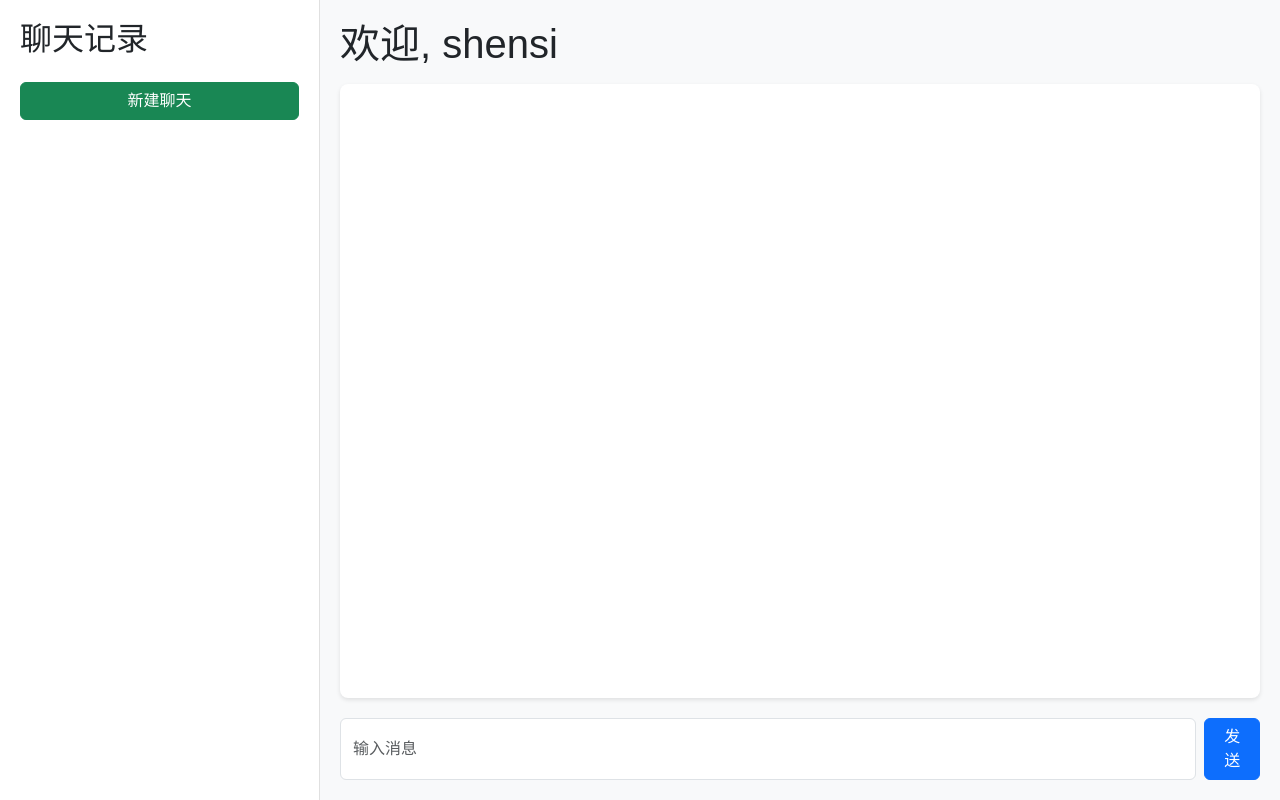
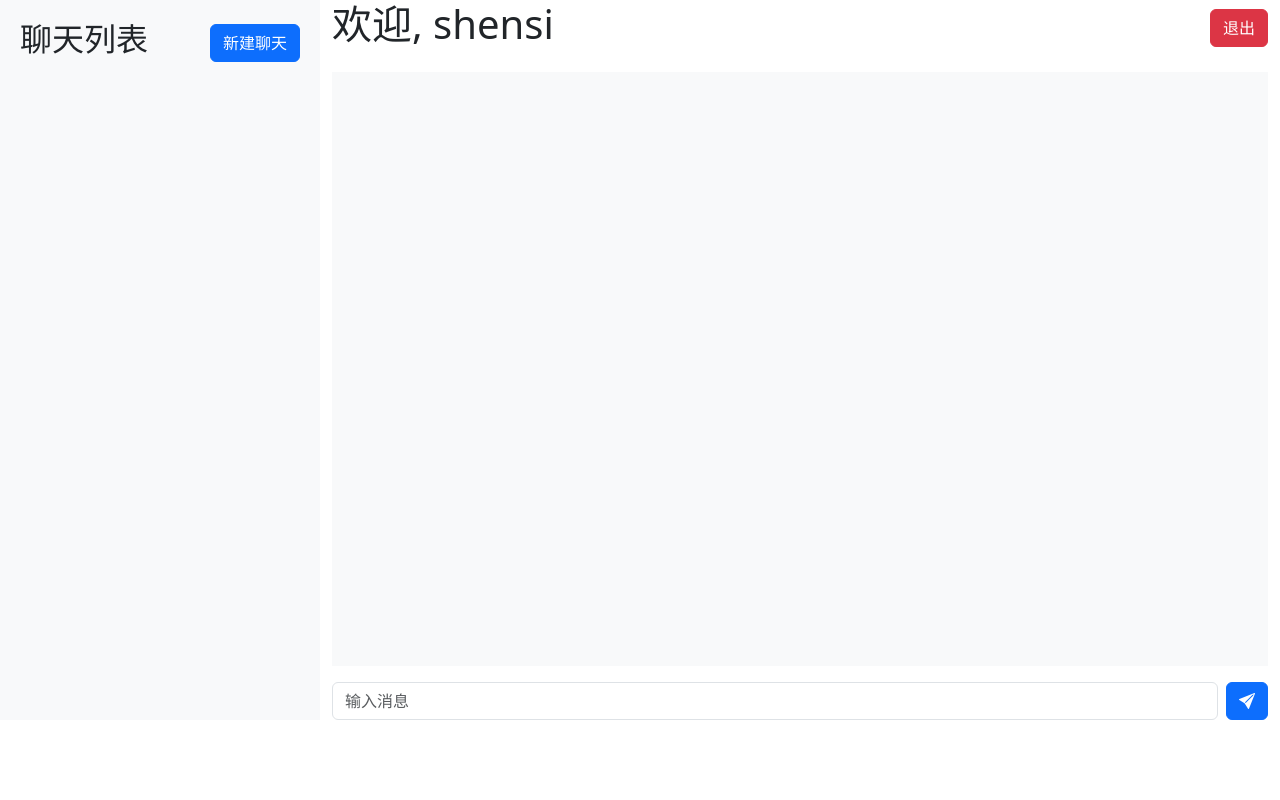
Before and after one commit to misterye/chatss, a Flask app: page /chat in a window 1280 px wide. Run offline with Flask 3, Linux system fonts and the light colour scheme; a user stored in the database is signed in; data comes from the database, SQL or seed files in the repository; data that the repository does not hold is empty; some libraries are stand-ins or nearby versions.

Commit message:
优化部分代码。

```diff
--- a/app.py
+++ b/app.py
@@ -95,10 +95,14 @@ def logout():
 def chat():
     conn = get_db()
     c = conn.cursor()
-    username = session.get('username')
+
+    # 修正获取用户名的方式
+    c.execute("SELECT username FROM users WHERE id = ?", (session['user_id'],))
+    username = c.fetchone()[0]  # 直接获取用户名
+
     current_chat_id = request.args.get('chat_id', None) or session.get('current_chat_id')
     chat_content = ''
-    chat = None  # 初始化 chat 变量
+    chat = None
 
     # 获取所有聊天记录
     c.execute("SELECT id, title, created_at FROM conversations WHERE user_id = ? ORDER BY created_at DESC",
--- a/static/chat.js
+++ b/static/chat.js
@@ -222,22 +222,11 @@ function deleteChat(chatId) {
     }
 }
 
-// 自动滚动到最新消息
+// 自动滚动到底部
 function scrollToBottom() {
     const chatMessages = document.getElementById('chat-messages');
-    if (chatMessages) {
-        chatMessages.scrollTop = chatMessages.scrollHeight;
-    }
+    chatMessages.scrollTop = chatMessages.scrollHeight;
 }
 
-document.addEventListener('DOMContentLoaded', () => {
-    scrollToBottom();
-
-    // 监听表单提交
-    const messageForm = document.querySelector('form[method="post"]');
-    if (messageForm) {
-        messageForm.addEventListener('submit', () => {
-            setTimeout(scrollToBottom, 100);
-        });
-    }
-});
+// 页面加载完成后滚动到底部
+document.addEventListener('DOMContentLoaded', scrollToBottom);
--- a/templates/chat.html
+++ b/templates/chat.html
@@ -5,46 +5,22 @@
     <meta name="viewport" content="width=device-width, initial-scale=1.0">
     <title>聊天</title>
     <link href="https://cdn.jsdelivr.net/npm/bootstrap@5.3.0/dist/css/bootstrap.min.css" rel="stylesheet">
-    <link href="https://cdn.jsdelivr.net/npm/bootstrap-icons@1.7.2/font/bootstrap-icons.css" rel="stylesheet">
+    <link rel="stylesheet" href="https://cdn.jsdelivr.net/npm/bootstrap-icons@1.7.2/font/bootstrap-icons.css">
     <style>
-        body {
-            font-family: Arial, sans-serif;
-            margin: 0;
-            padding: 0;
-            background: #f0f2f5;
-        }
-        .container-fluid {
-            height: 100vh;
-            padding: 0;
-        }
-        .row {
-            height: 100%;
-            margin: 0;
-        }
-        .sidebar {
-            background: #fff;
-            border-right: 1px solid #e0e0e0;
-            padding: 20px;
-            height: 100%;
-            overflow-y: auto;
-        }
         .chat-area {
+            height: 90vh;
             display: flex;
             flex-direction: column;
+        }
+        .chat-messages {
+            flex-grow: 1;
+            overflow-y: auto;
             padding: 20px;
-            height: 100%;
             background: #f8f9fa;
         }
-        .chat-messages {
-            flex: 1;
-            overflow-y: auto;
-            padding: 15px;
-            background: #fff;
-            border-radius: 8px;
-            margin-bottom: 20px;
-            box-shadow: 0 2px 4px rgba(0,0,0,0.1);
-        }
         .message {
+            display: flex;
+            align-items: center;
             padding: 10px 15px;
             margin: 5px 0;
             border-radius: 10px;
@@ -60,77 +36,90 @@
             background: #e9ecef;
             color: #333;
         }
+        .message i {
+            font-size: 1.2em;
+        }
+        .chat-list {
+            height: 90vh;
+            overflow-y: auto;
+            background: #f8f9fa;
+            padding: 20px;
+        }
         .chat-list-item {
-            display: flex;
-            align-items: center;
             padding: 10px;
-            border-radius: 8px;
-            margin-bottom: 8px;
+            margin: 5px 0;
+            border-radius: 5px;
+            background: white;
             cursor: pointer;
-            transition: background-color 0.2s;
         }
         .chat-list-item:hover {
-            background-color: #f8f9fa;
+            background: #e9ecef;
         }
         .chat-list-item.active {
-            background-color: #e9f5ff;
-        }
-        .chat-title {
-            flex-grow: 1;
-            margin-right: 10px;
-            overflow: hidden;
-            text-overflow: ellipsis;
-            white-space: nowrap;
-        }
-        .chat-actions {
-            display: none;
-        }
-        .chat-list-item:hover .chat-actions {
-            display: block;
+            background: #007bff;
+            color: white;
         }
     </style>
 </head>
 <body>
     <div class="container-fluid">
         <div class="row">
-            <div class="col-md-3 sidebar">
-                <h2 class="mb-4">聊天记录</h2>
-                <button class="btn btn-success w-100 mb-4" onclick="window.location.href='{{ url_for('new_chat') }}'">
-                    新建聊天
-                </button>
-                <div id="chat-list">
-                    {% for conv in conversations %}
-                    <div class="chat-list-item {% if conv.id == current_chat_id|default(0)|int %}active{% endif %}"
+            <div class="col-md-3 chat-list">
+                <div class="d-flex justify-content-between align-items-center mb-3">
+                    <h2>聊天列表</h2>
+                    <a href="{{ url_for('chat') }}" class="btn btn-primary">新建聊天</a>
+                </div>
+                {% for conv in conversations %}
+                    <div class="chat-list-item d-flex justify-content-between align-items-center {% if conv.id|string == current_chat_id|string %}active{% endif %}"
                          data-chat-id="{{ conv.id }}">
-                        <span class="chat-title" data-chat-id="{{ conv.id }}">{{ conv.title }}</span>
-                        <div class="chat-actions">
-                            <button class="btn btn-sm btn-link" onclick="event.stopPropagation(); editChatTitle({{ conv.id }})">
+                        <a href="{{ url_for('chat', chat_id=conv.id) }}" class="text-decoration-none {% if conv.id|string == current_chat_id|string %}text-white{% else %}text-dark{% endif %} flex-grow-1">
+                            <span class="chat-title">{{ conv.title }}</span>
+                        </a>
+                        <div class="btn-group">
+                            <button onclick="editChatTitle('{{ conv.id }}')" class="btn btn-sm btn-outline-secondary">
                                 <i class="bi bi-pencil"></i>
                             </button>
-                            <button class="btn btn-sm btn-link text-danger" onclick="event.stopPropagation(); deleteChat({{ conv.id }})">
+                            <button onclick="deleteChat('{{ conv.id }}')" class="btn btn-sm btn-outline-danger">
                                 <i class="bi bi-trash"></i>
                             </button>
                         </div>
                     </div>
-                    {% endfor %}
+                {% endfor %}
+            </div>
+
+            <div class="col-md-9 chat-area">
+                <div class="d-flex justify-content-between align-items-center mb-3">
+                    <h1>欢迎, {{ username }}</h1>
+                    {% if session.get('is_admin') %}
+                        <a href="{{ url_for('admin') }}" class="btn btn-secondary">管理后台</a>
+                    {% endif %}
+                    <a href="{{ url_for('logout') }}" class="btn btn-danger">退出</a>
                 </div>
-            </div>
-            <div class="col-md-9 chat-area">
-                <h1 class="mb-3">欢迎, {{ username }}</h1>
+
                 <div class="chat-messages" id="chat-messages">
                     {% for line in chat_content.split('\n') if line.strip() %}
                         {% if line.startswith('用户: ') %}
-                            <div class="message user-message">{{ line[5:] }}</div>
+                            <div class="message user-message">
+                                <i class="bi bi-person-circle me-2"></i>
+                                {{ line[5:] }}
+                            </div>
                         {% elif line.startswith('AI: ') %}
-                            <div class="message ai-message">{{ line[4:] }}</div>
+                            <div class="message ai-message">
+                                <i class="bi bi-robot me-2"></i>
+                                {{ line[4:] }}
+                            </div>
                         {% endif %}
                     {% endfor %}
                 </div>
-                <form method="post" class="d-flex">
+
+                <form method="post" class="d-flex mt-3">
                     <input type="hidden" name="current_chat_id" value="{{ current_chat_id|default('') }}">
                     <input type="text" name="message" class="form-control me-2" placeholder="输入消息" required>
-                    <button type="submit" class="btn btn-primary">发送</button>
+                    <button type="submit" class="btn btn-primary">
+                        <i class="bi bi-send-fill"></i>
+                    </button>
                 </form>
+
                 <div id="sending-status" style="display:none;" class="text-muted mt-2">
                     正在发送消息...
                 </div>
```
